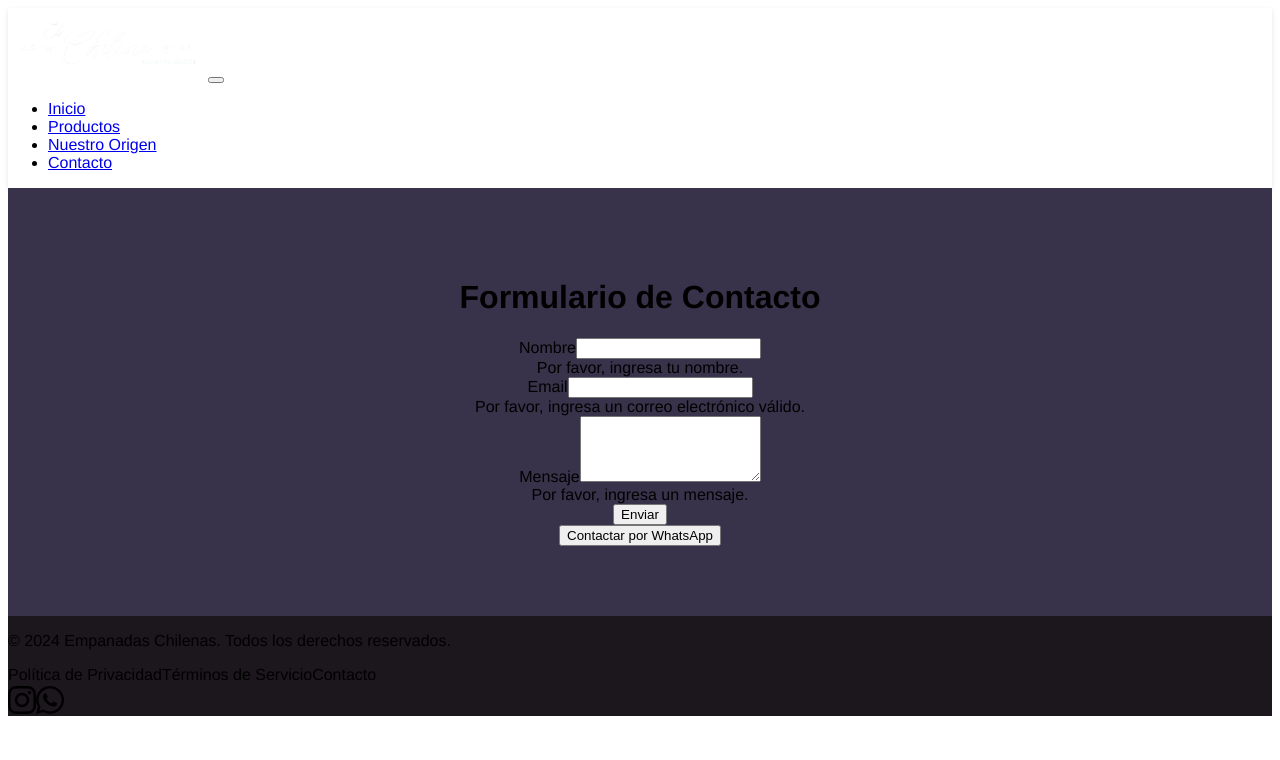
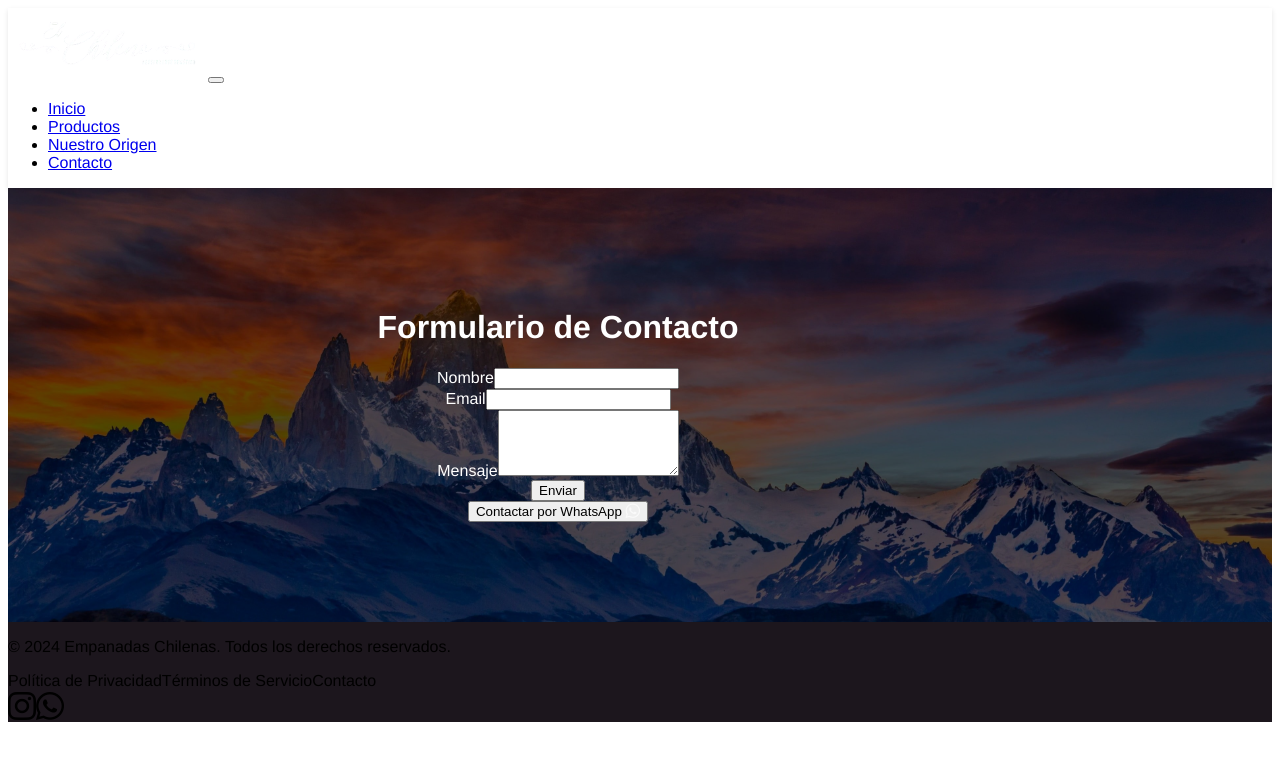
Before and after one commit to csdelartundo/Proyecto-EmpanadasBrasil, a Vue app: page /contacto in a window 1280 px wide. Shown: the top 760 px of the page. Built offline with nearby package versions, Linux system fonts and the light colour scheme.

Commit message:
Modificacion en formulario FormView, se añade imagen de fondo

```diff
--- a/src/components/FormView.vue
+++ b/src/components/FormView.vue
@@ -1,26 +1,20 @@
 <template>
+    <div id="FormSection">
         <div class="container mt-5">
             <h1 class="text-center mb-4">Formulario de Contacto</h1>
-
             <form @submit.prevent="handleSubmit" class="needs-validation" novalidate>
                 <div class="mb-3">
                     <label for="name" class="form-label">Nombre</label>
                     <input v-model="name" type="text" id="name" class="form-control" required />
-                <div class="invalid-feedback">Por favor, ingresa tu nombre.</div>
                 </div>
-
                 <div class="mb-3">
                     <label for="email" class="form-label">Email</label>
                     <input v-model="email" type="email" id="email" class="form-control" required />
-                <div class="invalid-feedback">Por favor, ingresa un correo electrónico válido.</div>
                 </div>
-
                 <div class="mb-3">
                     <label for="message" class="form-label">Mensaje</label>
                     <textarea v-model="message" id="message" rows="4" class="form-control" required></textarea>
-                <div class="invalid-feedback">Por favor, ingresa un mensaje.</div>
                 </div>
-
                 <button type="submit" class="btn btn-primary">Enviar</button>
             </form>
 
@@ -28,9 +22,12 @@
             <div class="text-center mt-4">
                 <button @click="sendWhatsAppMessage" class="btn btn-success">
                     Contactar por WhatsApp
+                    <i class="fa-brands fa-whatsapp fa-lg" style="color: #fafafa;"></i>
                 </button>
             </div>
 
+            <!-- Modales-->
+            <div class="modalSection mt-5 text-dark">
                 <!-- Modal de éxito -->
                 <div v-if="showModal" class="modal fade show" style="display: block;" tabindex="-1"
                     aria-labelledby="successModalLabel" aria-hidden="true">
@@ -53,7 +50,7 @@
                     </div>
                 </div>
 
-        <!-- Modal de error (falta completar campos) -->
+                <!-- Modal de error -->
                 <div v-if="showErrorModal" class="modal fade show" style="display: block;" tabindex="-1"
                     aria-labelledby="errorModalLabel" aria-hidden="true">
                     <div class="modal-dialog">
@@ -62,7 +59,7 @@
                                 <h5 class="modal-title" id="errorModalLabel">Error</h5>
                                 <button type="button" class="btn-close" @click="closeErrorModal"></button>
                             </div>
-                    <div class="modal-body">
+                            <div class="modal-body p-3">
                                 Por favor, completa todos los campos del formulario.
                             </div>
                             <div class="modal-footer">
@@ -71,9 +68,9 @@
                         </div>
                     </div>
                 </div>
+            </div>
 
-        <!-- Background overlay to simulate Bootstrap's modal backdrop -->
-        <div v-if="showModal || showErrorModal" class="modal-backdrop fade show"></div>
+        </div>
     </div>
 </template>
 
@@ -84,47 +81,71 @@ export default {
             name: "",
             email: "",
             message: "",
-            showModal: false,      // Controla el modal de éxito
-            showErrorModal: false, // Controla el modal de error
+            showModal: false,
+            showErrorModal: false,
         };
     },
     methods: {
-        // Manejar el envío del formulario
         handleSubmit() {
             if (!this.name || !this.email || !this.message) {
-                // Mostrar el modal de error si faltan campos
                 this.showErrorModal = true;
             } else {
-                // Mostrar el modal de éxito cuando el formulario se envía correctamente
                 this.showModal = true;
             }
         },
-        // Cerrar el modal de éxito
         closeModal() {
             this.showModal = false;
         },
-        // Cerrar el modal de error
         closeErrorModal() {
             this.showErrorModal = false;
         },
-        // Enviar mensaje de WhatsApp independiente del formulario
         sendWhatsAppMessage() {
-            const whatsappNumber = "+5582981530022"; // Número de WhatsApp proporcionado
+            const whatsappNumber = "+5582981530022";
             const whatsappUrl = `https://wa.me/${whatsappNumber}?text=Hola! Me gustaría hacer una consulta.`;
             window.open(whatsappUrl, "_blank");
-        }
-    }
+        },
+    },
 };
 </script>
 
 <style scoped>
+#FormSection {
+    background-image: url(../assets/img/patagonia.jpg);
+    background-size: cover;
+    position: relative;
+    z-index: 1;
+    padding: 50px 0;
+}
+
+#FormSection::before {
+    content: "";
+    position: absolute;
+    top: 0;
+    left: 0;
+    width: 100%;
+    height: 100%;
+    background-color: rgba(0, 0, 0, 0.5);
+    z-index: 0;
+}
+
 .container {
-    max-width: 600px;
     padding: 50px;
+    max-width: 1000px;
+    display: flex;
+    justify-content: center;
+    align-items: center;
+    flex-direction: column;
+    text-align: center;
+    color: white;
+    position: relative;
+    z-index: 2;
+}
+
+.modal-dialog {
+    margin-top: 150px;
 }
 
 .modal-backdrop {
-    position: fixed;
     top: 0;
     left: 0;
     width: 100vw;
@@ -136,6 +157,5 @@ export default {
 .modal {
     z-index: 1050;
     display: block;
-    /* Necesario para que funcione con v-if */
 }
 </style>
--- a/src/views/ContactoView.vue
+++ b/src/views/ContactoView.vue
@@ -3,20 +3,7 @@ import FormView from '@/components/FormView.vue';
 </script>
 
 <template>
-    <div class="container-fluid">
-        <FormView/>
-    </div>
-
+  <div>
+    <FormView />
+  </div>
 </template>
-<style>
-.container-fluid{
-    padding: 20px;
-    background-color: #38324A;
-    display: flex;
-    justify-content: center;
-    align-items: center;
-    flex-direction: column;
-    text-align: center;
-
-}
-</style>
```
Also changed, not shown: src/assets/img/patagonia.jpg (added). Lines whose indentation alone changed are shown as unchanged.
